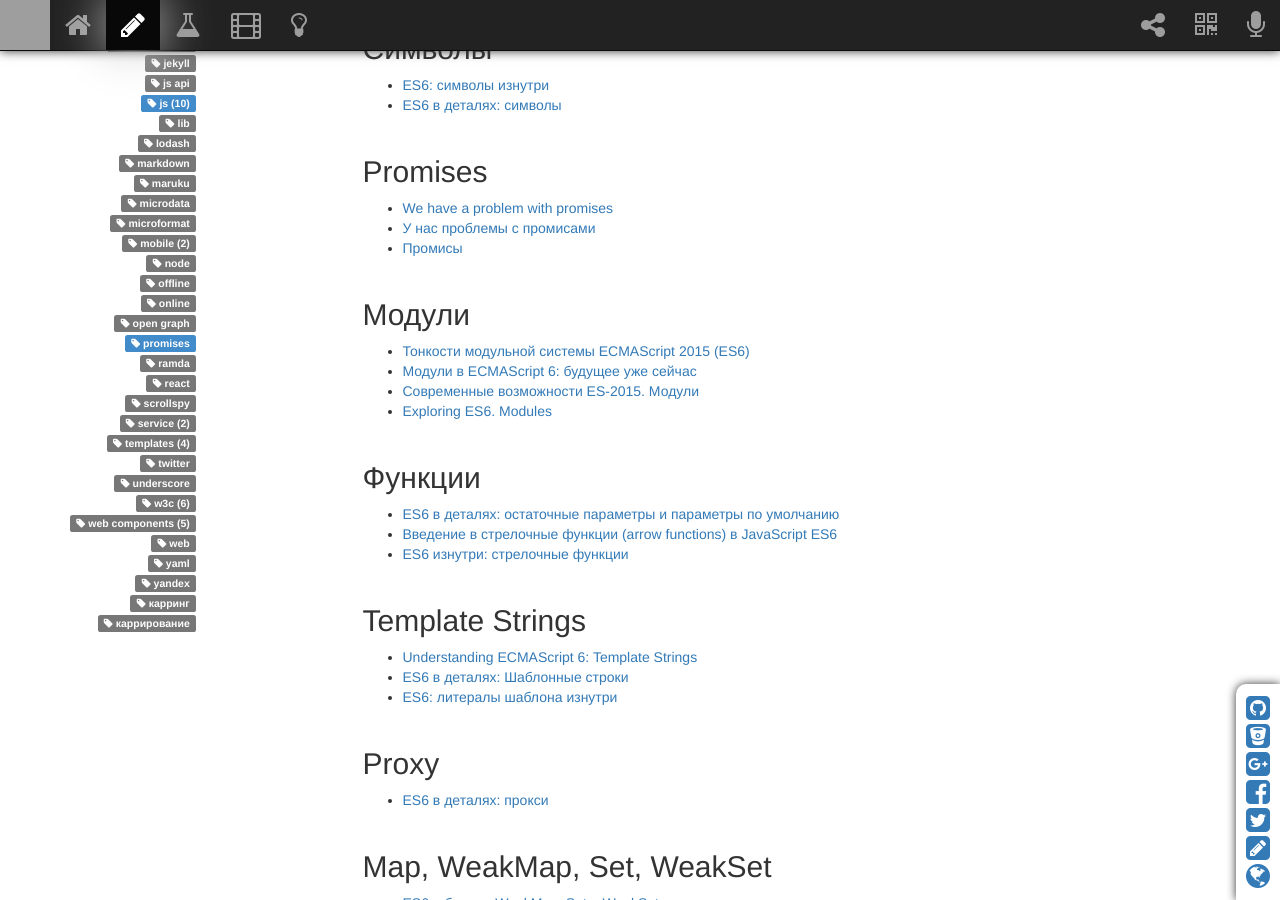
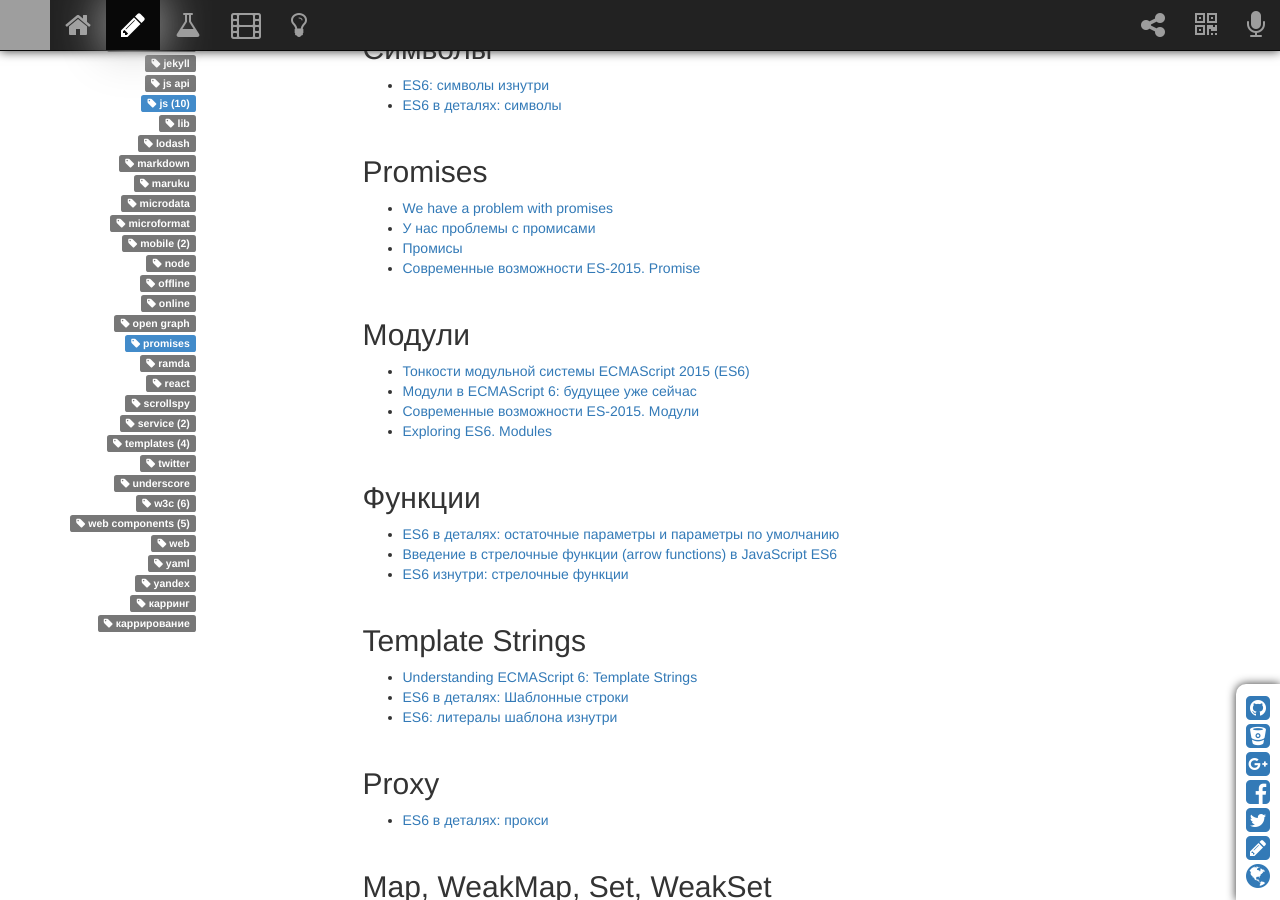
Before and after one commit to sergeymakoveev/sergeymakoveev.github.com, a Jekyll site: the page built from _posts/2015-05-21-js.es6.md, in a window 1280 px wide and 900 px high, scrolled down 1249 px. Built offline with Jekyll 4.4.1, drawn with Linux system fonts in a browser that asks for light colours; nearby versions of some CDN libraries; comment, search, counter and statistics services are not loaded; grey boxes are pictures that could not be loaded.

Commit message:
[#] обновил контент

```diff
--- a/_posts/2015-05-21-js.es6.md
+++ b/_posts/2015-05-21-js.es6.md
@@ -56,6 +56,7 @@
 *   [We have a problem with promises](http://pouchdb.com/2015/05/18/we-have-a-problem-with-promises.html)
 *   [У нас проблемы с промисами](http://habrahabr.ru/company/mailru/blog/269465/)
 *   [Промисы](http://frontender.info/promises/)
+*   [Современные возможности ES-2015. Promise](https://learn.javascript.ru/promise)
 
 
 ## Модули
```
